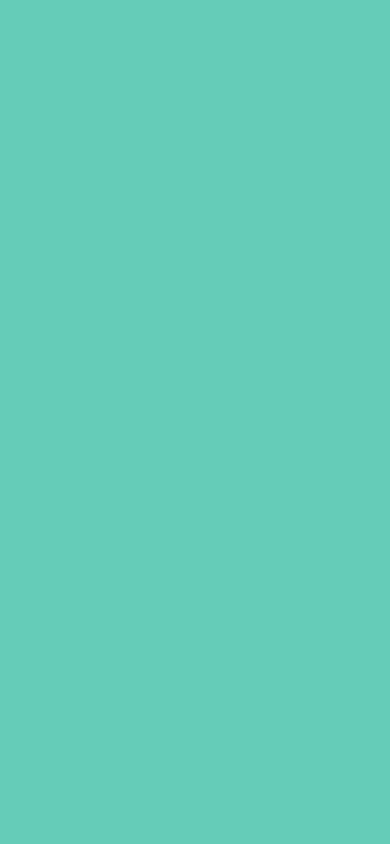
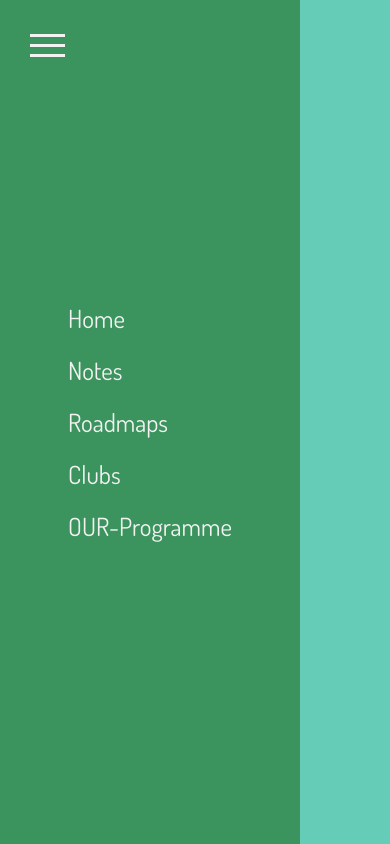
Before and after one commit to tanmay812/Snuacademia-1-main, a plain HTML site: page Index.html in a window 390 px wide. Drawn offline with Linux system fonts and the light colour scheme.

Commit message:
Make Hamburger menu style

```diff
--- a/Index.html
+++ b/Index.html
@@ -5,9 +5,38 @@
     <meta http-equiv="X-UA-Compatible" content="IE=edge">
     <meta name="viewport" content="width=device-width, initial-scale=1.0">
     <title>Document</title>
+    <link
+      href="https://fonts.googleapis.com/css?family=Dosis:300,400,700"
+      rel="stylesheet">
     <link rel = "stylesheet" href="Style.css">
 </head>
 <body>
+    <div class = "container">
+        <div class = "navbar">
+            <div class = "hamburger-menu">
+                <div class = "line line-1"></div>
+                <div class = "line line-2"></div>
+                <div class = "line line-3"></div>
+            </div>
 
+            <ul class = "nav-list">
+                <li class = "nav-item">
+                   <a href ="" class ="nav-link">Home</a>
+                </li>
+                <li class = "nav-item">
+                   <a href ="" class ="nav-link">Notes</a>
+                </li>
+                <li class = "nav-item">
+                   <a href ="" class ="nav-link">Roadmaps</a>
+                </li>
+                <li class = "nav-item">
+                   <a href ="" class ="nav-link">Clubs</a>
+                </li>
+                <li class = "nav-item">
+                   <a href ="" class ="nav-link">OUR-Programme</a>
+                </li>
+            </ul>
+        </div>
+    </div>
 </body>
 </html>
--- a/Style.css
+++ b/Style.css
@@ -1,3 +1,68 @@
 body{
     background-color: #65CCB8;
+    font-family:monospace;
 }
+*{
+    margin: 0;
+    padding: 0;
+}
+.container{
+    width:100%;
+    height: 100vh;
+}
+.navbar{
+    width: 300px;
+    height: 100%;
+    background-color: #3b945e;
+    position: fixed;
+    top: 0;
+    left: 0;
+    display: flex;
+    justify-content: center;
+    align-items: center;
+}
+.hamburger-menu{
+    width:35px;
+    height:30px;
+    cursor: pointer;
+    position:fixed;
+    top:30px;
+    left: 30px;
+    display: flex;
+    flex-direction: column;
+    justify-content: space-around;
+}
+
+.line{
+    width:100%;
+    height: 3px;
+    background-color: #f2f2f2;
+}
+.nav-list{
+    text-align: left;
+
+}
+.nav-item{
+    list-style: none;
+    margin: 20px;
+}
+.nav-link{
+    text-decoration: none;
+    color: #f2f2f2;
+    font-size: 25px;
+    font-family: "Dosis",sans-serif;
+}
+
+.nav-link:hover{
+    color: #65CCB8
+}
+
+.change .line-1{
+    transform:rotateZ(-45deg) translate(-8px,6px);
+}
+.change .line-2{
+    opacity: 0;
+}
+.change .line-3{
+    transform:rotateZ(45deg) translate(-8px,-6px);
+}
```
